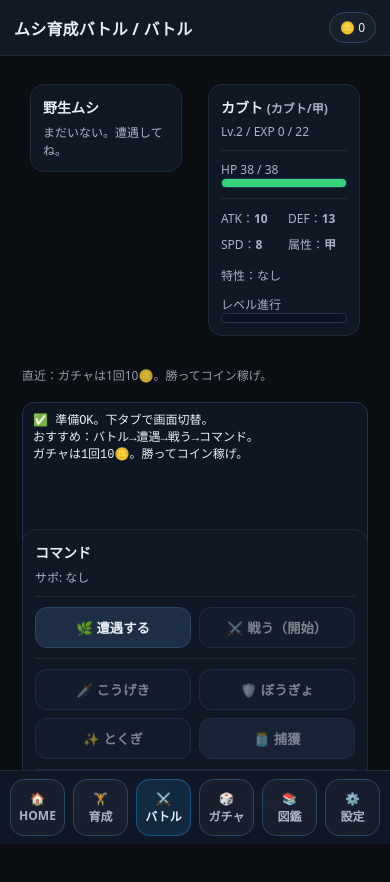
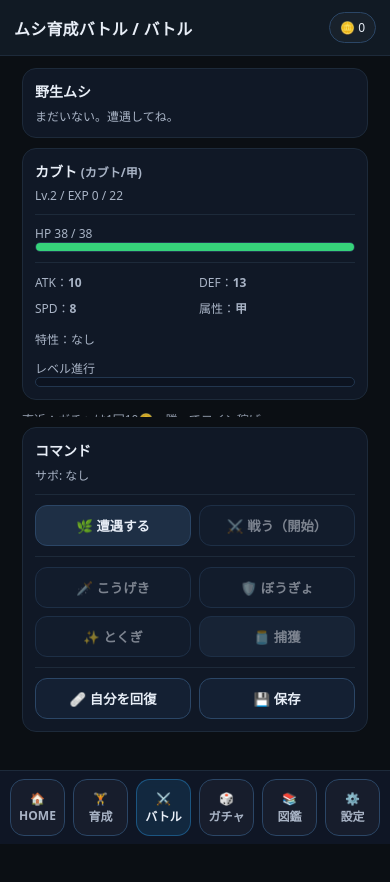
Before and after one commit to rgjbk417-creator/mushi-game, a plain HTML site: page index.html in a window 390 px wide. Both pictures are taken after a click on the element "⚔️ バトル". After the commit the page ends 852 px from the top, so only its background shows below. Drawn offline with Linux system fonts and the light colour scheme.

Commit message:
Update app.css

```diff
--- a/styles/app.css
+++ b/styles/app.css
@@ -101,8 +101,10 @@ select,input{
   opacity:0; pointer-events:none; transition:opacity .18s ease;
 }
 .toast.show{opacity:1}
+
+/* ===== バトル 1画面UI ===== */
 .battle{
-  height: 100vh;
+  height: calc(100vh - 60px - 86px - 24px);
   display: flex;
   flex-direction: column;
   gap: 10px;
@@ -112,11 +114,17 @@ select,input{
   display: grid;
   grid-template-columns: 1fr 1fr;
   gap: 10px;
-  padding: 10px;
+  padding: 0 10px;
+}
+
+@media (max-width: 720px){
+  .battle-top{
+    grid-template-columns: 1fr;
+  }
 }
 
 .battle-top .mini-card{
-  padding: 6px 8px;
+  padding: 0;
   border-radius: 12px;
 }
 
@@ -136,11 +144,19 @@ select,input{
   flex-direction: column;
 }
 
+#battleLast{
+  font-size: 12px;
+  opacity: 0.85;
+  margin: 0 0 8px;
+}
+
 .battle-log-wrap .log{
   flex: 1;
   overflow-y: auto;
   font-size: 12px;
   line-height: 1.4;
+  max-height: none;
+  margin: 0;
 }
 
 .battle-bottom{
@@ -148,19 +164,3 @@ select,input{
   bottom: 0;
   padding: 0 10px 10px;
 }
-
-#battleLast{
-  font-size: 12px;
-  opacity: 0.85;
-  margin: 4px 0 8px;
-}
-function postRenderBattle(state){
-  const logEl = document.getElementById("logBattle");
-  if(logEl) logEl.scrollTop = logEl.scrollHeight;
-
-  const lastEl = document.getElementById("battleLast");
-  if(lastEl){
-    const logs = state.battle.log || [];
-    lastEl.textContent = logs.length ? ("直近：" + logs[logs.length-1]) : "";
-  }
-}
```
